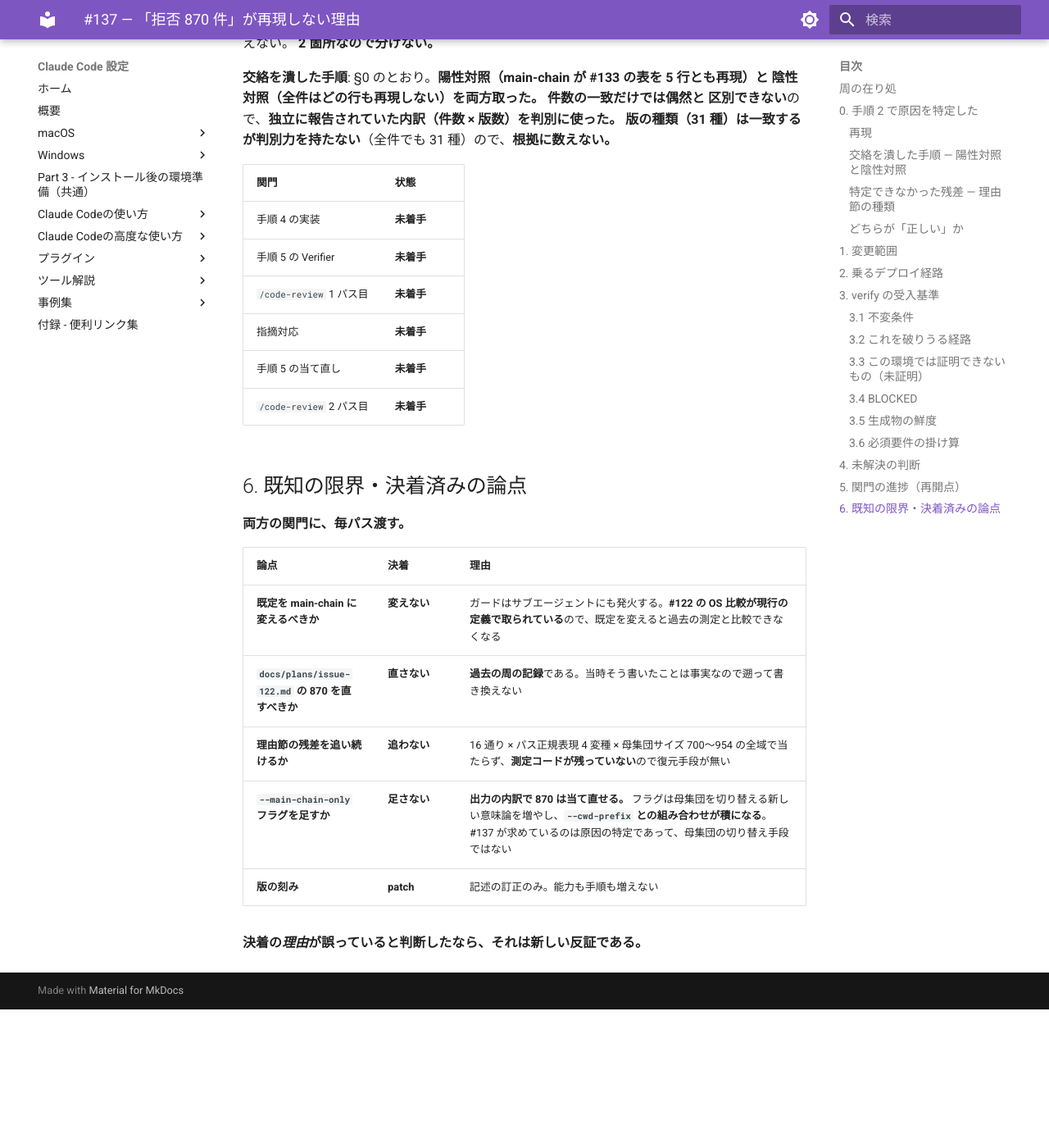
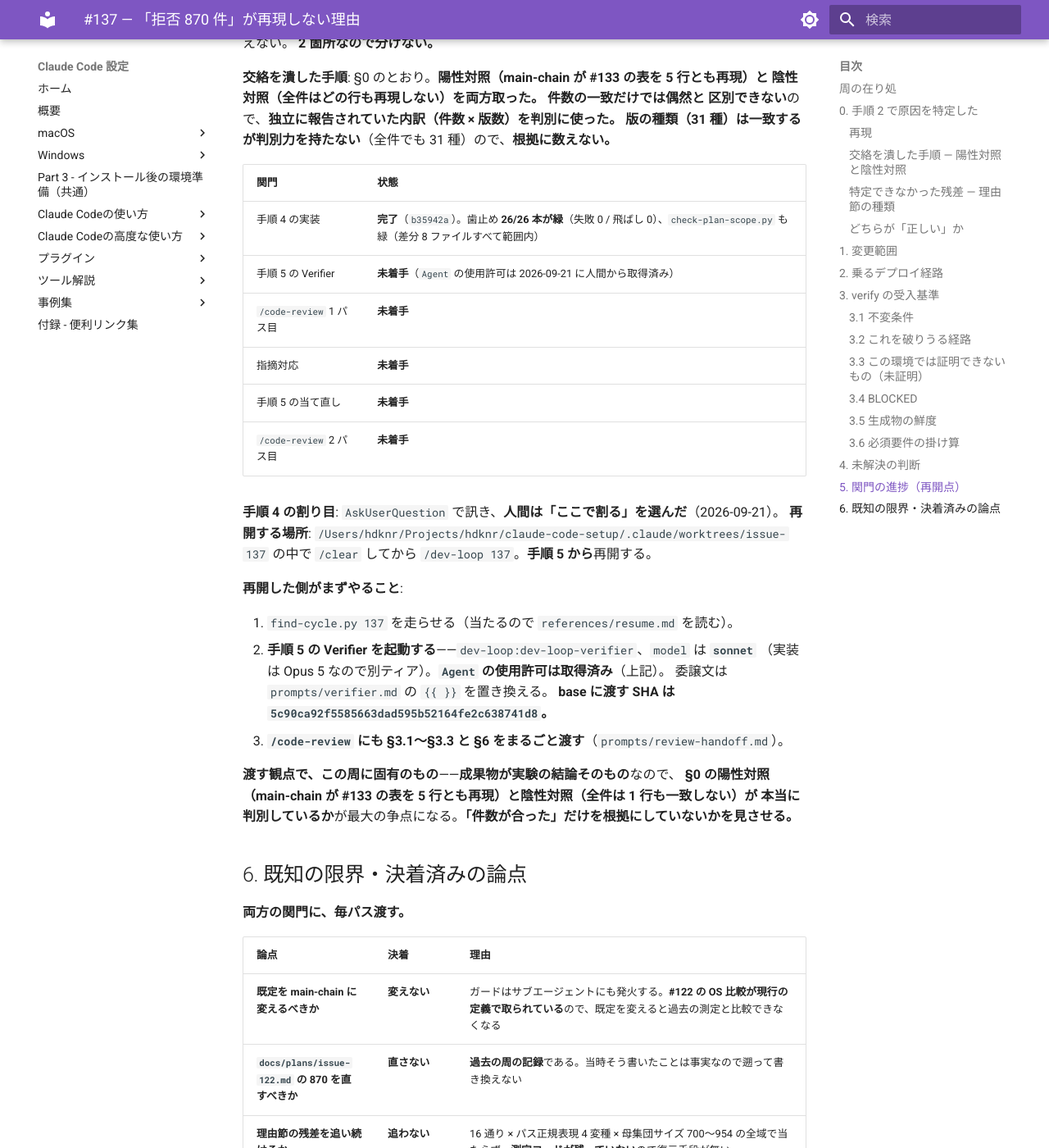
Before and after one commit to hdknr/claude-code-setup, an MkDocs documentation site: the page built from docs/plans/issue-137.md, in a window 1280 px wide and 1400 px high, scrolled down 6221 px. Shown: the whole window at 82% size. Built offline with MkDocs 1.6.1 and Material for MkDocs 9.7.7, drawn with Linux system fonts in a browser that asks for light colours; before the commit the page ends 7452 px from its top, so only the background shows below that.

Commit message:
docs(plans): 手順 4 の再開点と、割り目の選択を書き戻す (#137)
Co-Authored-By: Claude Opus 5 (1M context) <noreply@anthropic.com>

```diff
--- a/docs/plans/issue-137.md
+++ b/docs/plans/issue-137.md
@@ -195,12 +195,29 @@
 
 | 関門 | 状態 |
 | --- | --- |
-| 手順 4 の実装 | **未着手** |
-| 手順 5 の Verifier | **未着手** |
+| 手順 4 の実装 | **完了**（`b35942a`）。歯止め **26/26 本が緑**（失敗 0 / 飛ばし 0）、`check-plan-scope.py` も緑（差分 8 ファイルすべて範囲内） |
+| 手順 5 の Verifier | **未着手**（`Agent` の使用許可は 2026-09-21 に人間から取得済み） |
 | `/code-review` 1 パス目 | **未着手** |
 | 指摘対応 | **未着手** |
 | 手順 5 の当て直し | **未着手** |
 | `/code-review` 2 パス目 | **未着手** |
+
+**手順 4 の割り目**: `AskUserQuestion` で訊き、**人間は「ここで割る」を選んだ**（2026-09-21）。
+**再開する場所**: `/Users/hdknr/Projects/hdknr/claude-code-setup/.claude/worktrees/issue-137`
+の中で `/clear` してから `/dev-loop 137`。**手順 5 から**再開する。
+
+**再開した側がまずやること**:
+
+1. `find-cycle.py 137` を走らせる（当たるので `references/resume.md` を読む）。
+2. **手順 5 の Verifier を起動する**——`dev-loop:dev-loop-verifier`、`model` は **`sonnet`**
+   （実装は Opus 5 なので別ティア）。**`Agent` の使用許可は取得済み**（上記）。
+   委譲文は `prompts/verifier.md` の `{{ }}` を置き換える。
+   **base に渡す SHA は `5c90ca92f5585663dad595b52164fe2c638741d8`。**
+3. **`/code-review` にも §3.1〜§3.3 と §6 をまるごと渡す**（`prompts/review-handoff.md`）。
+
+**渡す観点で、この周に固有のもの**——**成果物が実験の結論そのもの**なので、
+**§0 の陽性対照（main-chain が #133 の表を 5 行とも再現）と陰性対照（全件は 1 行も一致しない）が
+本当に判別しているか**が最大の争点になる。**「件数が合った」だけを根拠にしていないかを見させる。**
 
 ## 6. 既知の限界・決着済みの論点
 
```
